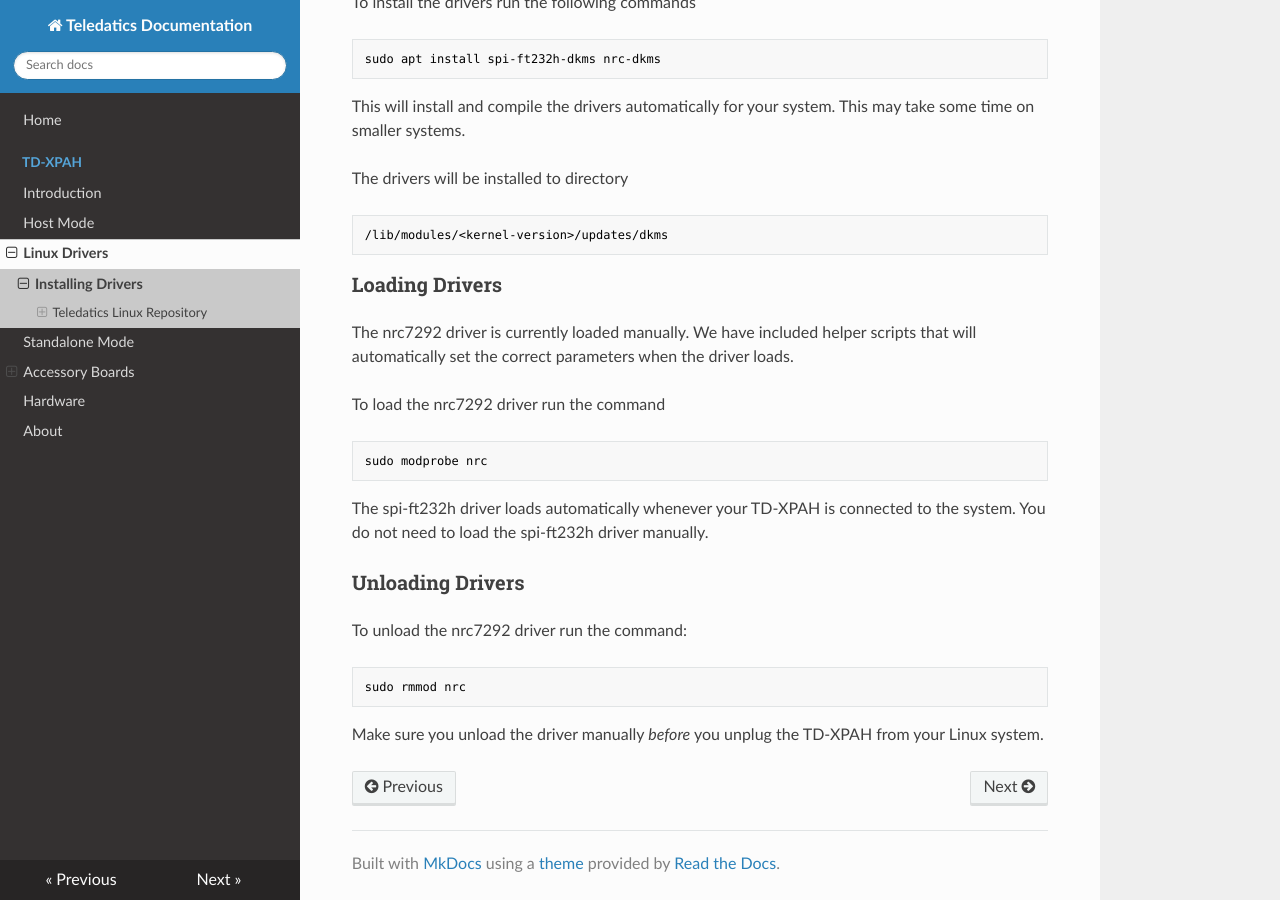
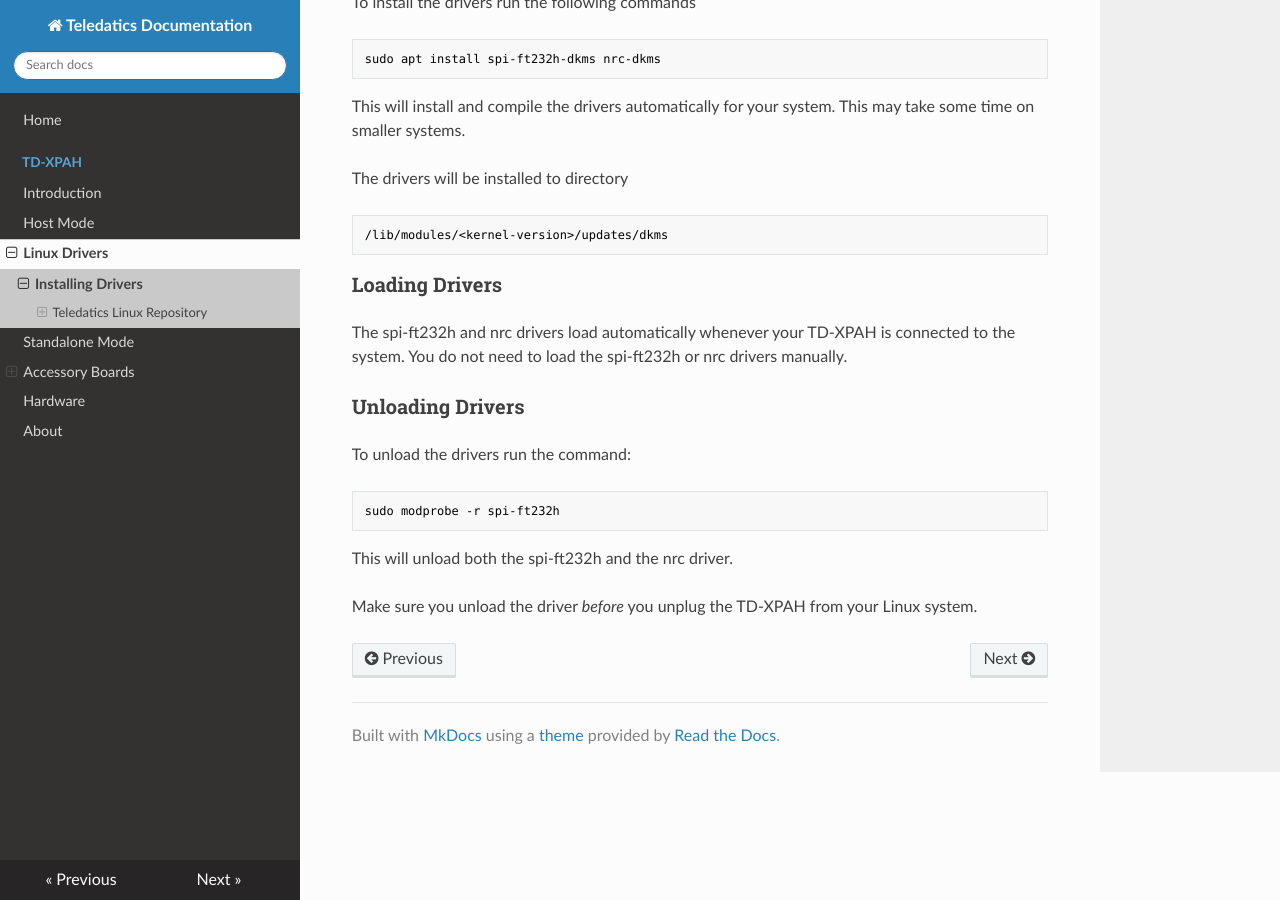
Before and after one commit to teledatics/teledatics_docs, an MkDocs documentation site: the page built from docs/drivers.md, in a window 1280 px wide and 900 px high, scrolled down 529 px. Built offline with MkDocs 1.6.1, drawn with Linux system fonts in a browser that asks for light colours; nearby versions of some CDN libraries.

Commit message:
update drivers page

```diff
--- a/docs/drivers.md
+++ b/docs/drivers.md
@@ -26,18 +26,14 @@ The drivers will be installed to directory
 
 ### Loading Drivers
 
-The nrc7292 driver is currently loaded manually. We have included helper scripts that will automatically set the correct parameters when the driver loads.
-
-To load the nrc7292 driver run the command
-
-	sudo modprobe nrc
-
-The spi-ft232h driver loads automatically whenever your TD-XPAH is connected to the system. You do not need to load the spi-ft232h driver manually.
+The spi-ft232h and nrc drivers load automatically whenever your TD-XPAH is connected to the system. You do not need to load the spi-ft232h or nrc drivers manually.
 
 ### Unloading Drivers
 
-To unload the nrc7292 driver run the command:
+To unload the drivers run the command:
 
-	sudo rmmod nrc
+	sudo modprobe -r spi-ft232h
 
-Make sure you unload the driver manually *before* you unplug the TD-XPAH from your Linux system.
+This will unload both the spi-ft232h and the nrc driver.
+
+Make sure you unload the driver *before* you unplug the TD-XPAH from your Linux system.
```
